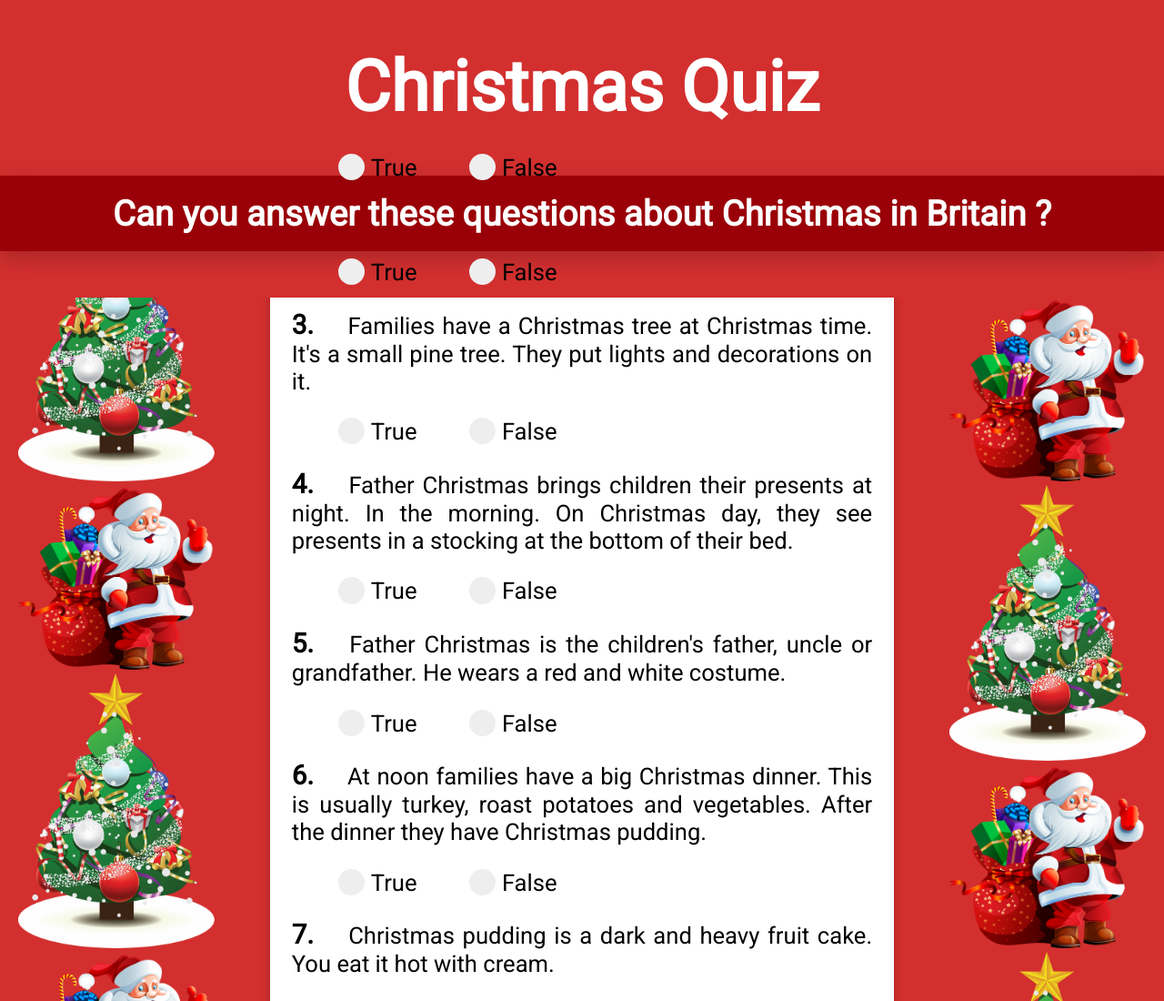
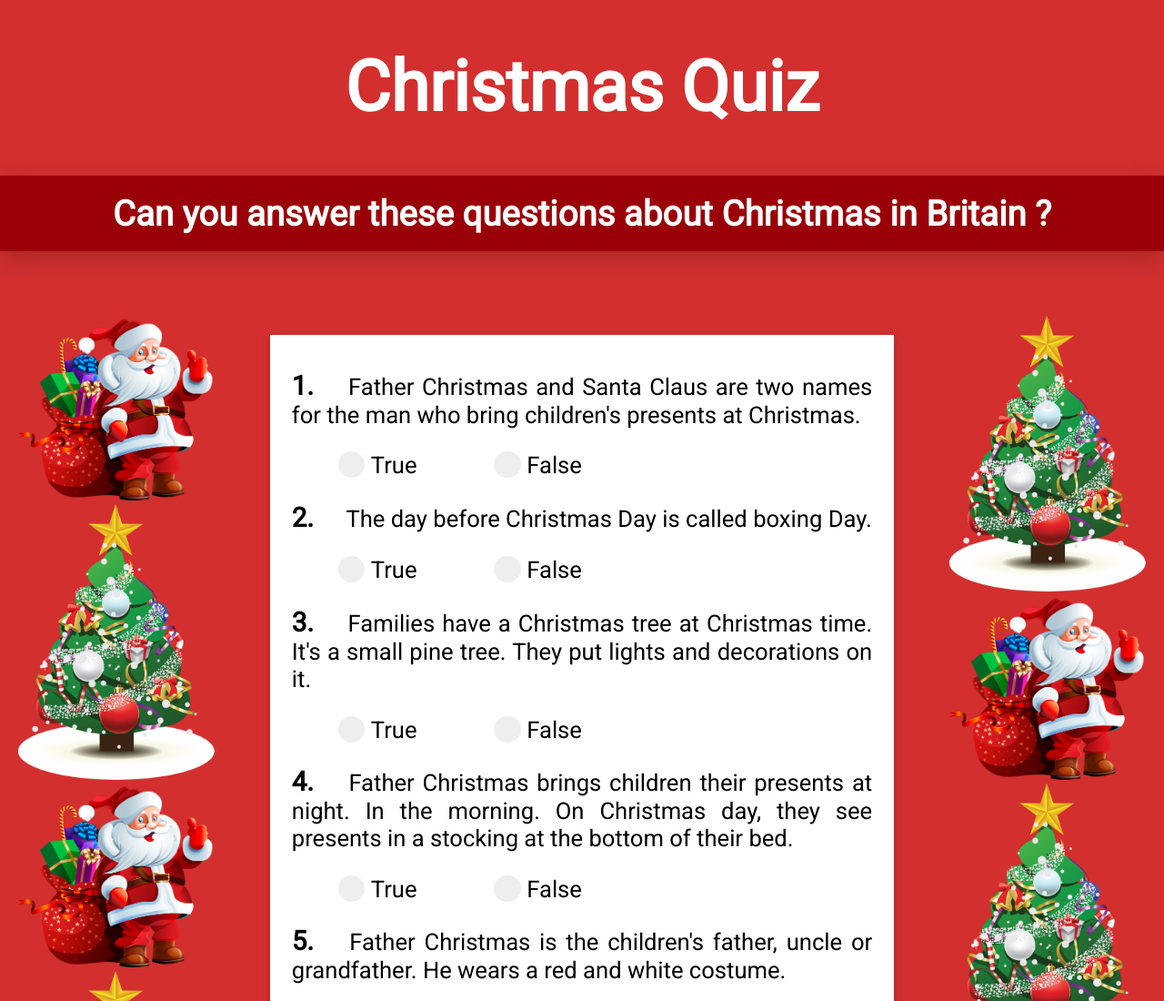
Before and after one commit to guillaumeMECE/xmas, a plain HTML site: page index.html in a window 1280 px wide. Shown: the top 1100 px of the page at 91% size. Drawn offline with Linux system fonts and the light colour scheme.

Commit message:
navbar solved finished

```diff
--- a/index.html
+++ b/index.html
@@ -19,10 +19,8 @@
 </head>
 
 <body>
-   <div class="fixTop">
-      <h1>Christmas Quiz</h1>
+   <h1>Christmas Quiz</h1>
       <h4 id="subtitle">Can you answer these questions about Christmas in Britain ? </h4>
-   </div>
    <div class="responsiveDiv">
       <div class="left">
          <img class="imglr" src="lib\santa.png" alt=santa />
@@ -161,6 +159,20 @@
    </div>
 
    <script src="src\qcm.js" type="text/javascript"></script>
+   <script>
+   window.onscroll = function() {myFunction()};
+
+   var navbar = document.getElementById("subtitle");
+   var sticky = navbar.offsetTop;
+
+   function myFunction() {
+     if (window.pageYOffset >= sticky) {
+       navbar.classList.add("sticky")
+     } else {
+       navbar.classList.remove("sticky");
+     }
+   }
+   </script>
 </body>
 
 </html>
--- a/src/radioBtn.css
+++ b/src/radioBtn.css
@@ -16,7 +16,7 @@
 
 /* Hide the browser's default radio button */
 .containerRadio input {
-   position: absolute;
+   position: relative;
    opacity: 0;
    cursor: pointer;
 }
--- a/style.css
+++ b/style.css
@@ -14,6 +14,7 @@ p {
 }
 
 #subtitle {
+   overflow: hidden;
    background-color: #9a0007;
    color: white;
    text-align: center;
@@ -23,12 +24,16 @@ p {
    font-family: 'Roboto', sans-serif;
    box-shadow: 0 0.2em 0.6em 0 rgba(0, 0, 0, 0.2);
 }
+.sticky {
+  position: fixed;
+  top: 0;
+  margin: 0em;
+  width: 100%;
+  z-index: 2;
+}
 
-.fixTop{
-   position: fixed;
-   background-color:  #d32f2f;
-   width: 100%;
-   margin-top: 0em;
+.sticky + .responsiveDiv {
+  padding-top: 8.5em;
 }
 
 .responsiveDiv{
```
